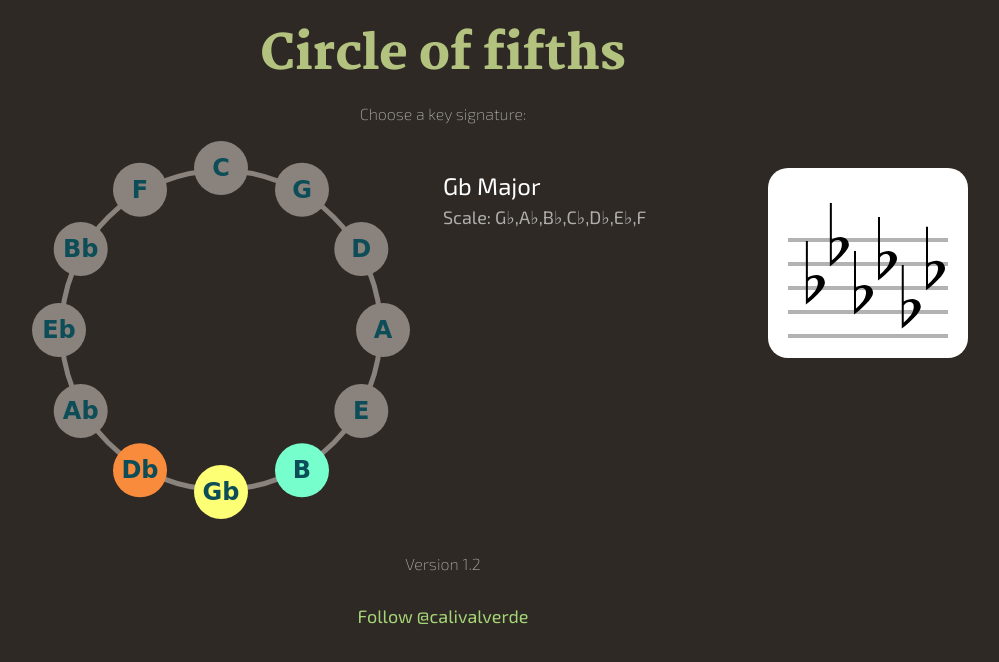
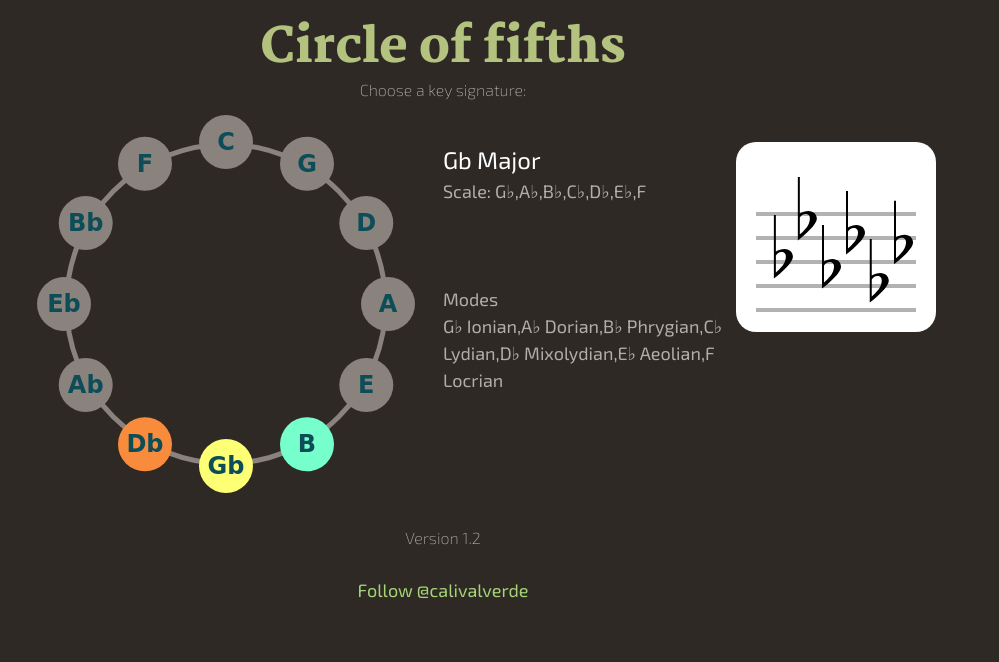
Before and after one commit to calivalverde/circleOfFifths, a website: page index.html in a window 1280 px wide. Both pictures are taken after a click on the button "Gb". Shown: the whole page, without its empty margins (197-1196 px from the left). Drawn offline with Linux system fonts and the light colour scheme; a web font is replaced by a local one.

Commit message:
css grid + svg staff

```diff
--- a/index.html
+++ b/index.html
@@ -21,9 +21,10 @@
 <link rel="stylesheet" type="text/css" href="css/style.css">
 
 <body class="circleOfFifths">
-    <h1>Circle of fifths</h1>
-    <p>Choose a key signature:</p>
-    <br>
+    <div class="main">
+        <h1>Circle of fifths</h1>
+        <p>Choose a key signature:</p>
+    </div>
     <div class="container">
         <div class="main-content">
             <div id="myList"></div>
@@ -33,7 +34,8 @@
             <h3 id="scale"></h3>
         </div>
         <div class="content-3">
-            <div id="result"></div>
+            <div id="modes"></div>
+            <div id="chords"></div>
         </div>
         <div class="content-4">
             <div class="staff">
--- a/js/index.js
+++ b/js/index.js
@@ -173,7 +173,8 @@ buttons.forEach((button) => {
 function print() {
     document.querySelector('h2#key').innerHTML = `${newKey.name} Major`;
     document.querySelector('h3#scale').innerHTML = `Scale: ${newKey.pitches}`;
-
+    document.querySelector('#modes').innerHTML = `<h4>Modes</h4> ${newKey.modes}`;
+    //document.querySelector('#chords').innerHTML = `<h4>Chords</h4> ${newKey.chords};
 }
 
 //Print Staff
--- a/sass/_blocks.scss
+++ b/sass/_blocks.scss
@@ -1,13 +1,19 @@
 .circle-container {
-	@include on-circle($item-count: 12, $circle-size: 18em, $item-size: 3em);
 	border: solid 5px #8a827d;
+	@include on-circle($item-count: 12, $circle-size: 13em, $item-size: 2.2em);
+	@include breakpoint($medium) {
+		@include on-circle($item-count: 12, $circle-size: 18em, $item-size: 3em);
+	}
 	li {
 		display: flex;
 		button {
 			font-family: 'Baloo', cursive;
 			background: #8a827d;
 			color: #0c4d58;
-			@include font-size(24);
+			@include font-size(18);
+			@include breakpoint($medium) {
+				@include font-size(24);
+			}
 			width: 100%;
 			font-weight: bold;
 			border-radius: 50%;
@@ -46,7 +52,10 @@
 		padding: 2rem;
 		background: #fff;
 		border-radius: 2rem;
-		width: 200px;
+		width: 100%;
+		@include breakpoint($medium) {
+			max-width: 200px;
+		}
 		path {
 			&.inactive {
 				visibility: hidden;
--- a/sass/_grid.scss
+++ b/sass/_grid.scss
@@ -1,29 +1,43 @@
 .container {
-  display: grid;
-  grid-gap: 1rem;
-  grid-template-columns: 2fr 1fr 1fr;
+	display: grid;
+	padding: 0 5%;
+	grid-gap: 2rem;
+	grid-template-columns: 1fr 1fr;
+	grid-template-areas:
+		"main-content main-content"
+		"content-2 content-2"
+		"content-4 content-4"
+		"content-3 content-3"
+		"footer footer";
+	@include breakpoint($medium) {
+		grid-gap: 1rem;
+		grid-template-columns: 2fr 1fr 1fr;
+		grid-template-areas:
+		"main-content content-2 content-4"
+		"main-content content-3 content-4"
+		"footer footer footer";
+	}
+
 }
 .main-content {
-	grid-column: 1 / 2;
-	grid-row: 1 / 3;
-	justify-self: right;
-	padding-right: 5rem;
+	grid-area: main-content;
+	justify-self: center;
+	@include breakpoint($medium) {
+		justify-self: right;
+		padding-right: 45px;
+	}
 }
 .content-2 {
-	grid-column: 2 ;
-	grid-row: 1;
+	grid-area: content-2;
 }
 .content-3 {
-	grid-column: 2 ;
-	grid-row: 2 / 3;
+	grid-area: content-3;
 }
 .content-4 {
-	grid-column: 3;
-	grid-row: 1 / 3;
+	grid-area: content-4;
 }
 .footer {
-	grid-column: 1 / 4;
-  	grid-row: 3;
+	grid-area: footer;
 	text-align: center;
 	margin-top: 5rem;
 }
--- a/sass/_landing-pages.scss
+++ /dev/null
@@ -1,18 +0,0 @@
-.circleOfFifths {
-	h1,
-	p {
-		text-align: center;
-	}
-	.container {
-		padding: 15px 0;
-	}
-	.grid {
-		margin: 45px 0;
-	}
-	main {
-		justify-self: end;
-	}
-	aside {
-		padding: 0 10%;
-	}
-}
--- a/sass/_theme.scss
+++ b/sass/_theme.scss
@@ -5,12 +5,17 @@ body {
     @include font-size(18);
     line-height: 1.5;
 }
+.main {
+    text-align: center;
+    margin: 2rem 1em 4rem;
+    overflow: hidden;
+}
 h1 {
     @include font-size(48);
+    line-height: 1.2;
     font-family: 'Martel', serif;
     font-weight: 800;
     color: #b3c37f;
-    margin: 2rem 0 1rem;
 }
 h2 {
     @include font-size(24);
```
Also changed, not shown: js/main.js (deleted, +0 -1 lines), min-js/compile.js (deleted, +0 -1 lines), css/style.css, 1 other file.
